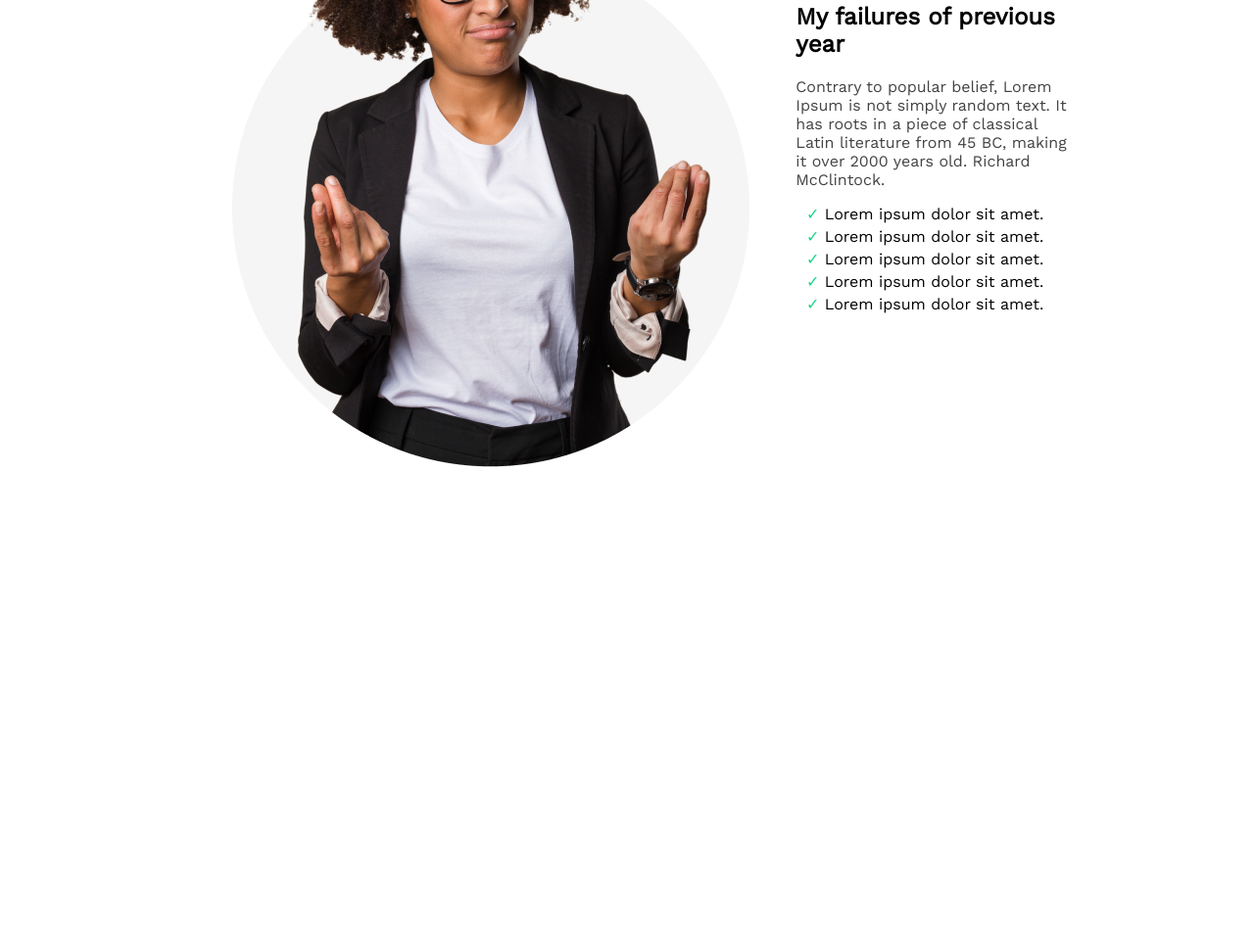
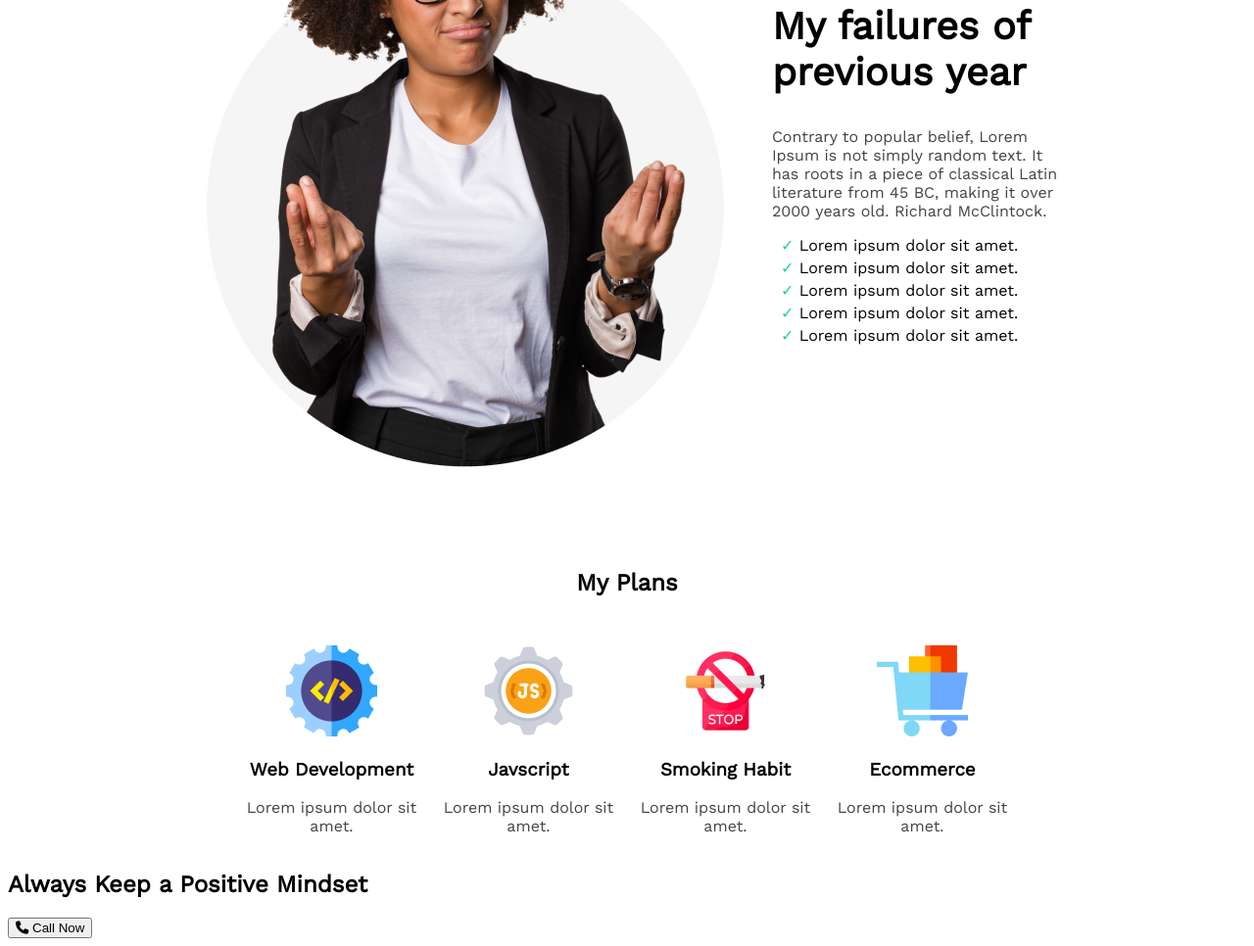
Before and after one commit to Alamgir2-2/My-first-site, a plain HTML site: page index.html in a window 1280 px wide. Shown: the part 1078-2044 px from the top of the page at 98% size. Before the commit the page ends 1567 px from the top, so only its background shows below. Drawn offline with nearby package versions, Linux system fonts and the light colour scheme.

Commit message:
Section content added

```diff
--- a/css/style.css
+++ b/css/style.css
@@ -43,7 +43,7 @@ p {
 .section1 {
     margin-top: 831px;
     display: flex;
-    margin-left: 206px;
+    margin-left: 180px;
 
 }
 
@@ -51,9 +51,10 @@ p {
     margin-right: 35%;
     margin-left: 6%;
     margin-top: 250px;
+    font-size: 40px;
 }
 
-.section-content {
+.section1-content {
     margin-right: 35%;
     margin-left: 6%;
 }
@@ -66,3 +67,16 @@ ul li {
     list-style: none;
     padding-bottom: 4px;
 }
+
+.section2-header{
+    text-align: center;
+    margin-top: 100px;
+}
+.section2-content{
+    display: flex;
+    margin-left: 230px;
+    margin-right: 230px;
+    margin-top: 50px;
+    justify-content: space-around;
+    text-align: center;
+}
--- a/index.html
+++ b/index.html
@@ -28,6 +28,7 @@
 
 
     <!-- Content Section 1  -->
+    <main>
         <section>
             <div class="section1">
                 <div>
@@ -35,8 +36,9 @@
                 </div>
                 <div>
                     <h2>My failures of previous year</h2>
-                <p class="section-content">Contrary to popular belief, Lorem Ipsum is not simply random text. It has
-                    roots in a piece of classical Latin literature from 45 BC, making it over 2000 years old. Richard
+                    <p class="section1-content">Contrary to popular belief, Lorem Ipsum is not simply random text. It has
+                        roots in a piece of classical Latin literature from 45 BC, making it over 2000 years old.
+                        Richard
                         McClintock.</p>
                     <ul>
                         <li>
@@ -60,6 +62,45 @@
             </div>
 
         </section>
+        <!-- Content Section 1 End -->
+
+        <!-- Content Section 2  -->
+        <section>
+            <h2 class="section2-header">My Plans</h2>
+
+            <div class="section2-content">
+                <div><img src="./images/icons/web.png" alt="webDevelopmentLogo">
+                    <h3>Web Development</h3>
+                    <p>Lorem ipsum dolor sit amet.</p>
+                </div>
+                <div><img src="./images/icons/js.png" alt="JavaScriptLogo">
+                    <h3>Javscript</h3>
+                    <p>Lorem ipsum dolor sit amet.</p>
+                </div>
+                <div><img src="./images/icons/smoke.png" alt="noSmokingLogo">
+                    <h3>Smoking Habit</h3>
+                    <p>Lorem ipsum dolor sit amet.</p>
+                </div>
+                <div><img src="./images/icons/ecom.png" alt="ecommerceLogo">
+                    <h3>Ecommerce</h3>
+                    <p>Lorem ipsum dolor sit amet.</p>
+                </div>
+
+
+            </div>
+        </section>
+        <!-- Content Section 2 End -->
+
+        <!-- Banner Section   -->
+        <section>
+            <section class="banner">
+                <div class="banner-content">
+                    <h2>Always Keep a Positive Mindset</h2>
+                    <button><i class="fa-solid fa-phone"></i> Call Now</button>
+                </div>
+            </section>
+        </section>
+    </main>
 
 </body>
 
```
Lines whose indentation alone changed are shown as unchanged.
